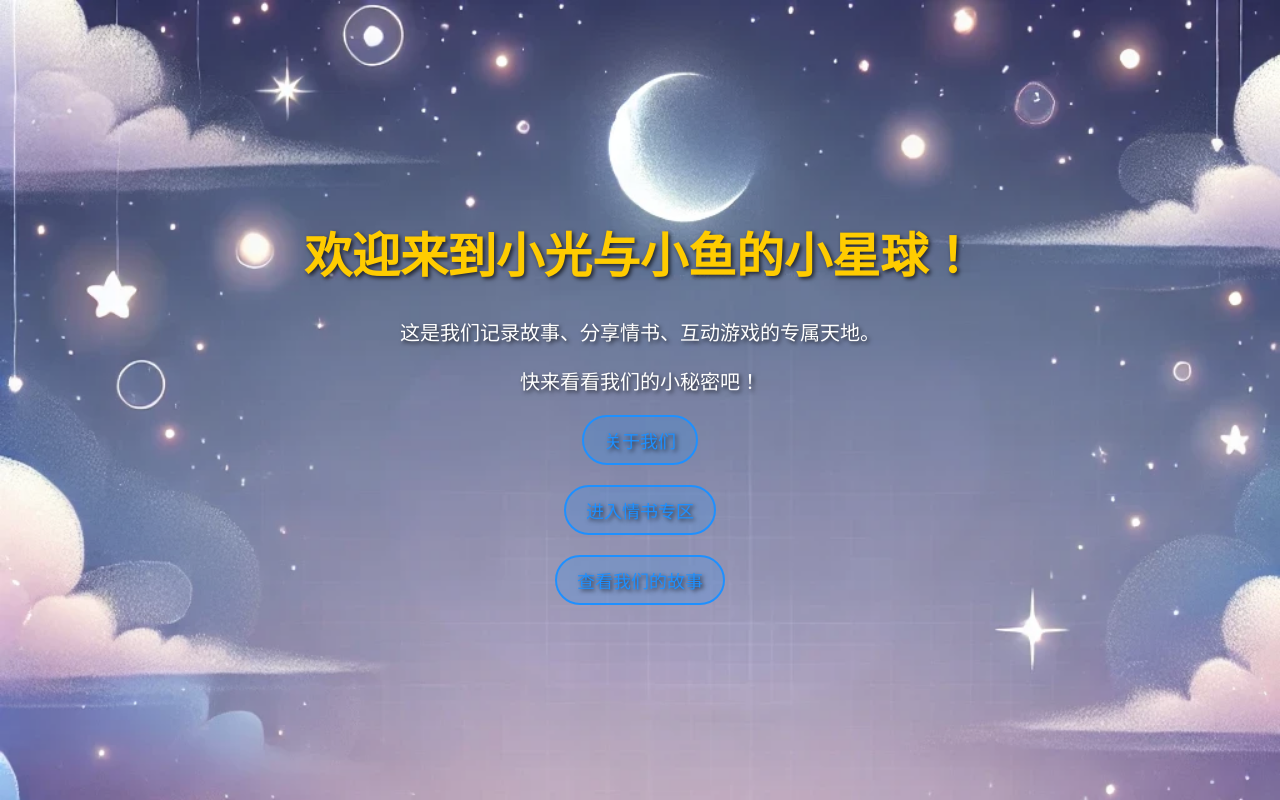
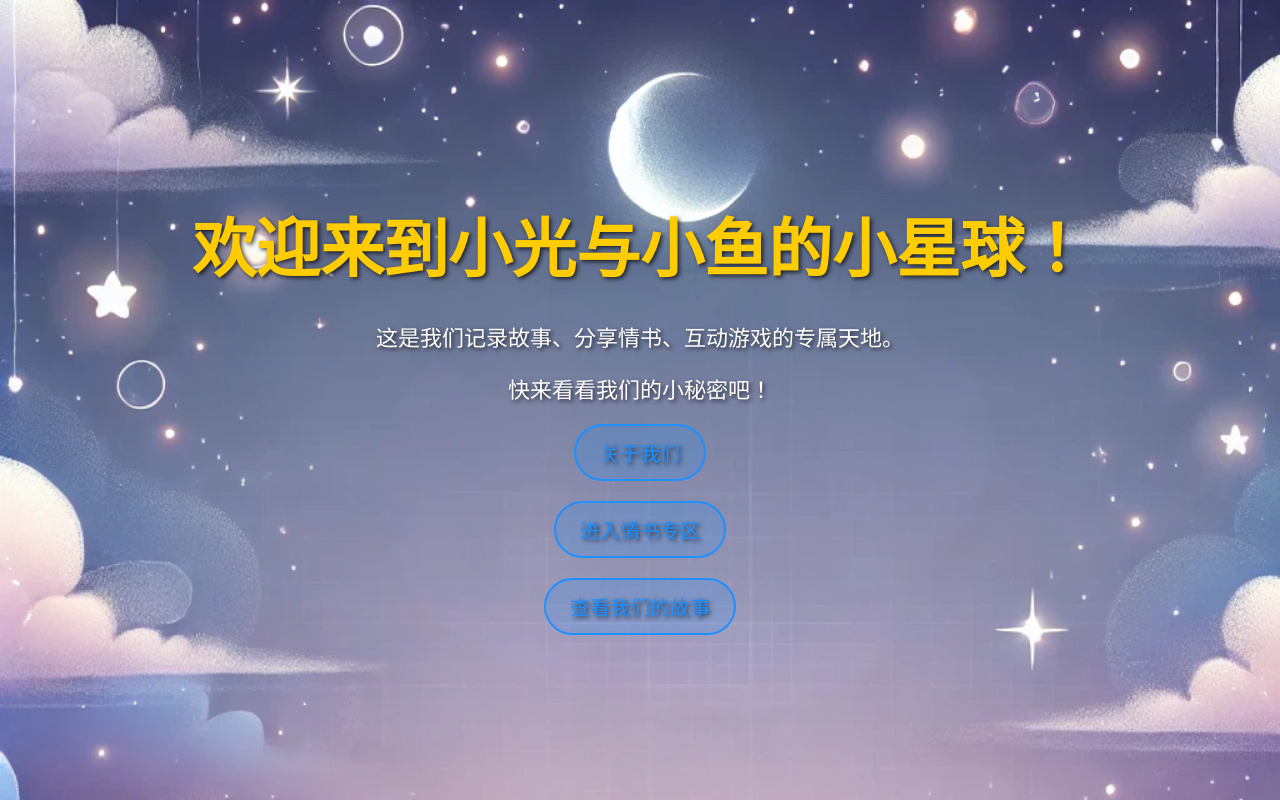
Before and after one commit to enjoras/our-little-planet, a plain HTML site: page index.html in a window 1280 px wide. Drawn offline with Linux system fonts and the light colour scheme.

Commit message:
Update index.html

```diff
--- a/index.html
+++ b/index.html
@@ -4,9 +4,10 @@
     <meta charset="UTF-8">
     <meta name="viewport" content="width=device-width, initial-scale=1.0">
     <title>小光与小鱼的小星球</title>
+    <link href="https://fonts.googleapis.com/css2?family=Dancing+Script:wght@700&family=Roboto+Slab:wght@400&display=swap" rel="stylesheet">
     <style>
         body {
-            font-family: Arial, sans-serif;
+            font-family: 'Roboto Slab', serif; /* 科技感的字体 */
             background-image: url('https://raw.githubusercontent.com/enjoras/our-little-planet/refs/heads/main/bg.png');
             background-size: cover;
             background-attachment: fixed;
@@ -20,23 +21,24 @@
             text-shadow: 2px 2px 4px rgba(0, 0, 0, 0.7); /* 添加文字阴影 */
         }
         h1 {
+            font-family: 'Dancing Script', cursive; /* 优雅的手写字体 */
             color: #ffcc00; /* 金色字体 */
-            font-size: 48px; /* 标题更大 */
-            margin-bottom: 20px; /* 下方留出一点空隙 */
+            font-size: 64px; /* 更大号标题 */
+            margin-bottom: 20px; /* 下方留出空隙 */
         }
         p {
-            font-size: 20px;
+            font-size: 22px;
             margin: 10px 0; /* 上下留出空隙 */
         }
         a {
             display: inline-block; /* 链接独占一块 */
             color: #1e90ff;
             text-decoration: none;
-            font-size: 18px;
+            font-size: 20px;
             margin: 10px;
-            padding: 10px 20px; /* 增加内边距 */
+            padding: 12px 24px; /* 增加内边距 */
             border: 2px solid #1e90ff; /* 添加蓝色边框 */
-            border-radius: 25px; /* 边框圆角 */
+            border-radius: 30px; /* 边框圆角 */
             background-color: rgba(30, 144, 255, 0.2); /* 半透明背景 */
             transition: all 0.3s ease; /* 动画效果 */
         }
```
